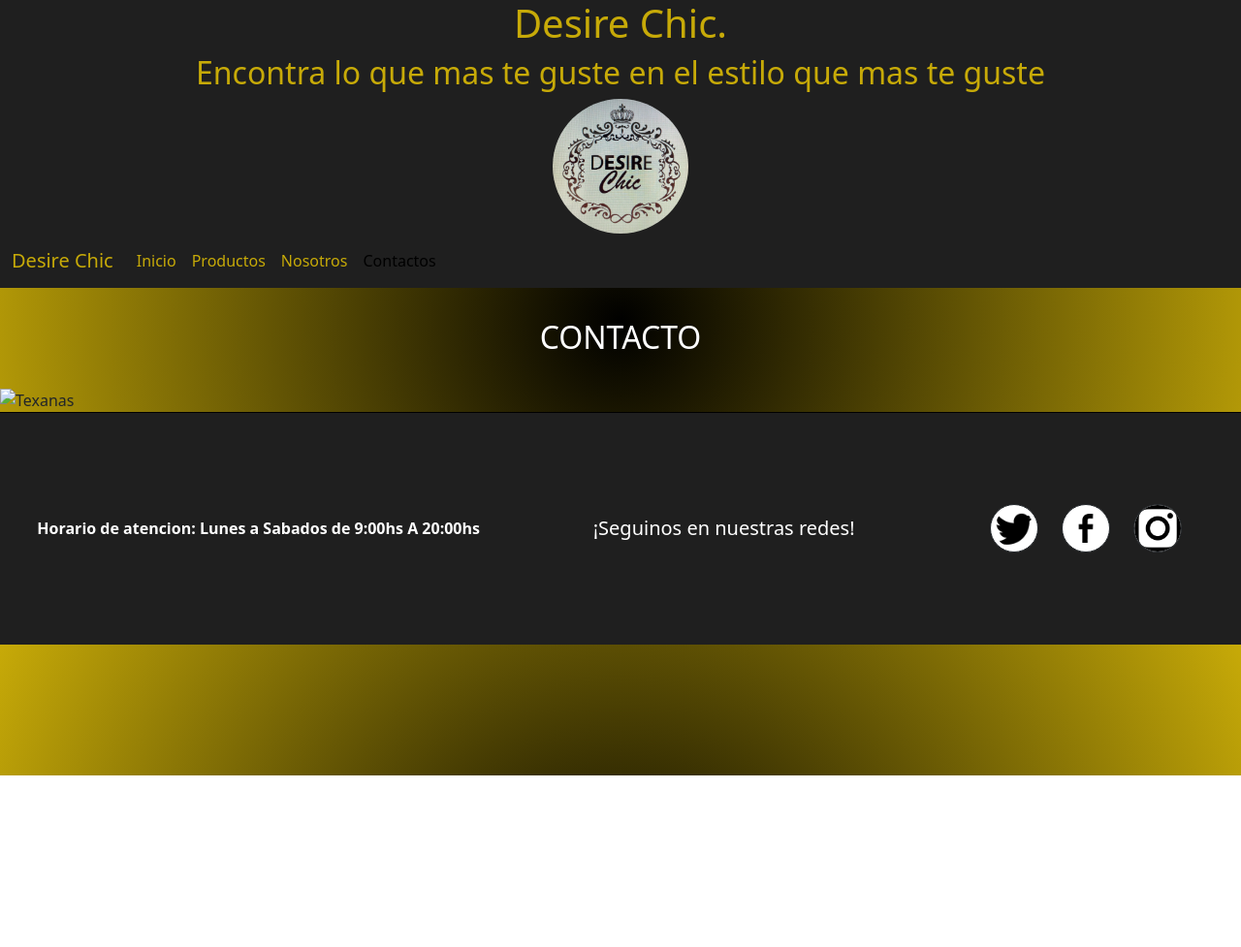
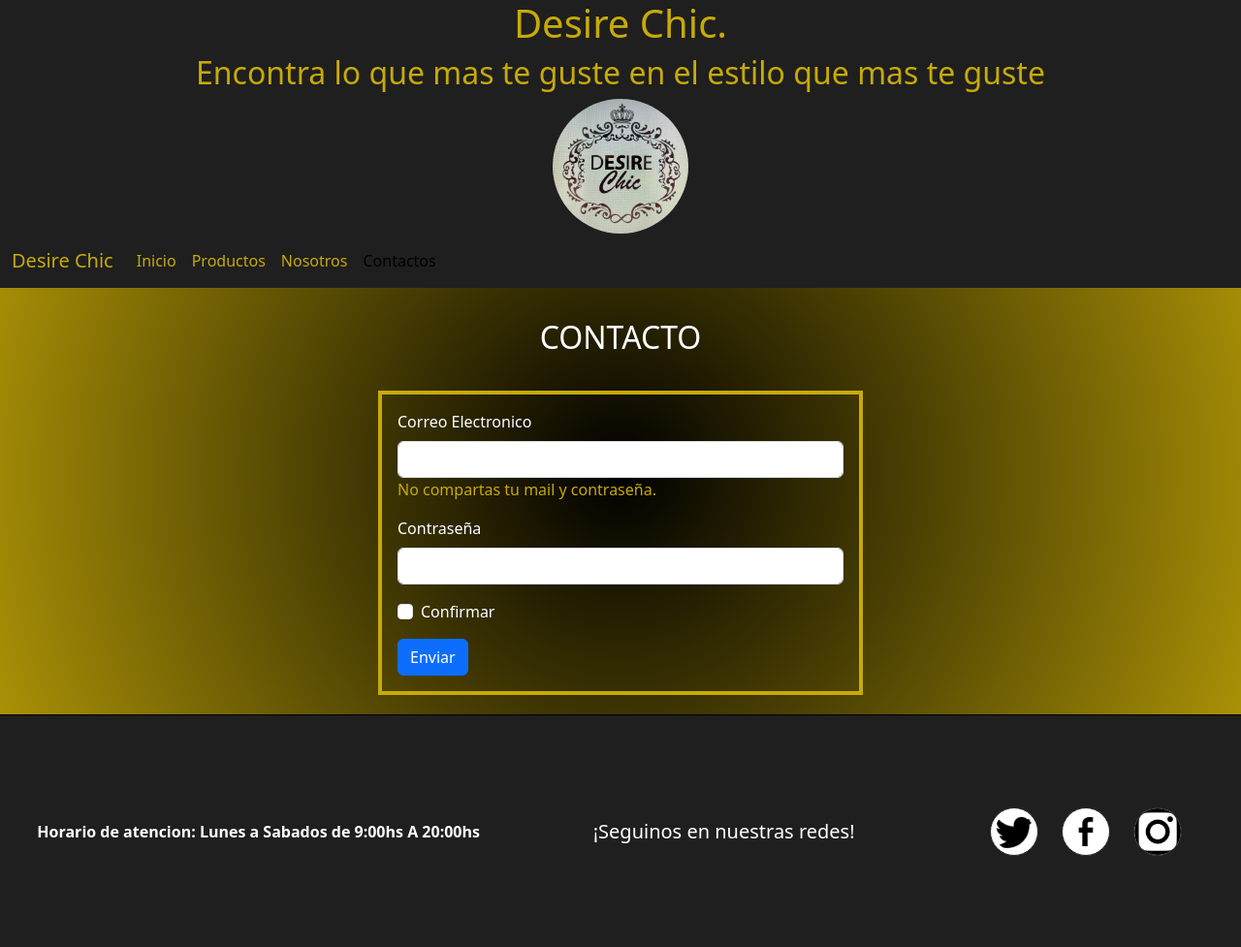
Before and after one commit to roncelli12/EntregaFinal-JuanRoncelli, a plain HTML site: page pages/contacto.html in a window 1280 px wide. Shown: the whole page at 97% size. Before the commit the page ends 800 px from the top, so only its background shows below. Drawn offline with nearby package versions, Linux system fonts and the light colour scheme.

Commit message:
agrego form y finalizo

```diff
--- a/css/estilo.css
+++ b/css/estilo.css
@@ -78,7 +78,14 @@
 
 }
 
+.formulario {
+    width: 500px;
+    margin: 20px auto;
+    border: solid rgb(199, 170, 8) 4px;
+    padding: 1rem;
+    color: white;
+}
 
-
-
-@media (max-width:1023px) {}
+.form2 {
+    color: rgb(199, 170, 8);
+}
--- a/pages/contacto.html
+++ b/pages/contacto.html
@@ -53,8 +53,23 @@
 
     <main>
         <h2 class="text-center textoInfo">CONTACTO</h2>
-        <section class="seccion2">
-            <img class="achicar2" src="../img/texanas.PNG" alt="Texanas">
+        <section class="formulario">
+            <form>
+                <div class="mb-3">
+                    <label for="exampleInputEmail1" class="form-label">Correo Electronico</label>
+                    <input type="email" class="form-control" id="exampleInputEmail1" aria-describedby="emailHelp">
+                    <div class="form2" id="emailHelp" class="form-text">No compartas tu mail y contraseña.</div>
+                </div>
+                <div class="mb-3">
+                    <label for="exampleInputPassword1" class="form-label">Contraseña</label>
+                    <input type="password" class="form-control" id="exampleInputPassword1">
+                </div>
+                <div class="mb-3 form-check">
+                    <input type="checkbox" class="form-check-input" id="exampleCheck1">
+                    <label class="form-check-label" for="exampleCheck1">Confirmar</label>
+                </div>
+                <button type="submit" class="btn btn-primary">Enviar</button>
+            </form>
         </section>
     </main>
 
```
